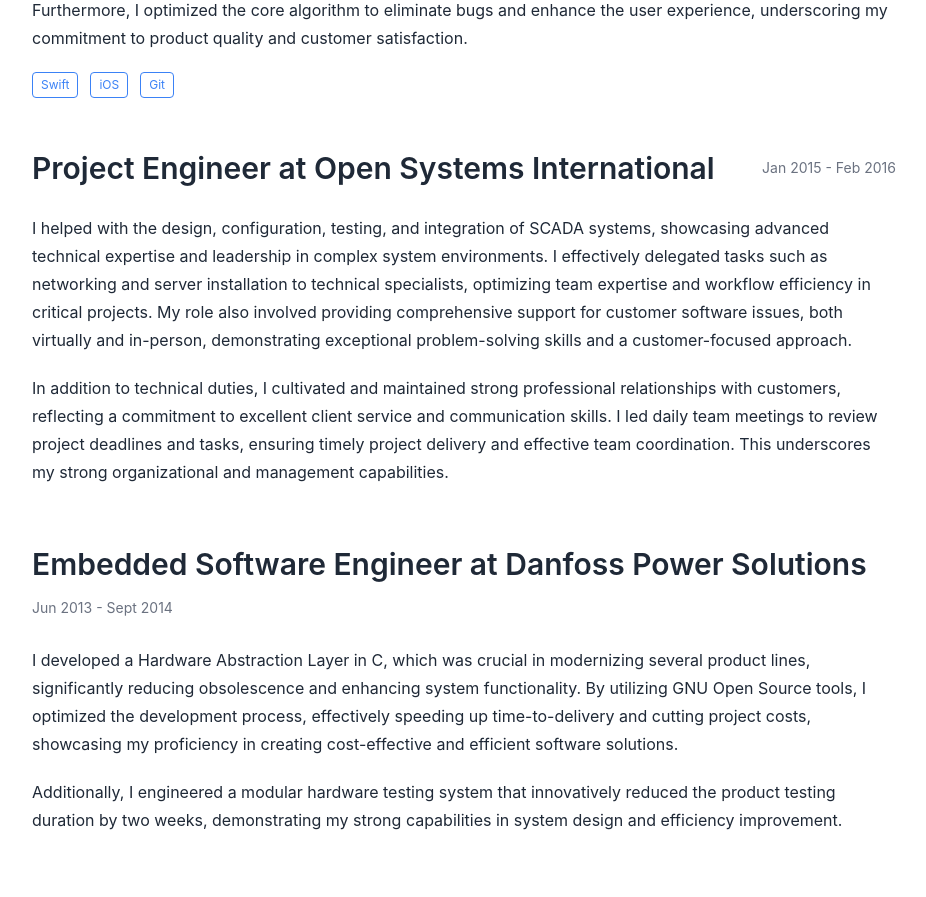
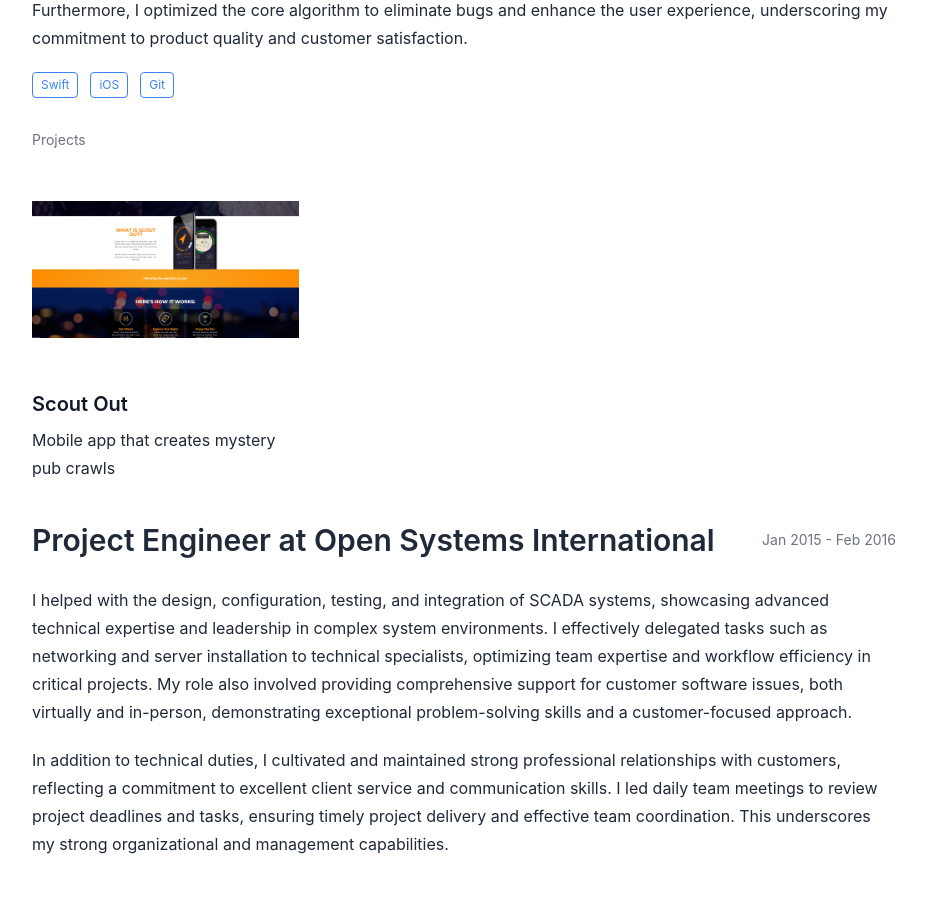
Before and after one commit to YaroslawBagriy/yaroslawbagriy, a Next.js app: page /experience in a window 1280 px wide. Shown: the part 4720-5617 px from the top of the page, without its empty margins (176-1102 px from the left). Built offline with nearby package versions, Linux system fonts and the light colour scheme.

Commit message:
feat: added Scout Out as a project

```diff
--- a/content/experiences.tsx
+++ b/content/experiences.tsx
@@ -172,7 +172,7 @@
       </>
     ),
     skills: [skills.swift, skills.ios, skills.git],
-    projects: [],
+    projects: [projects.scoutout],
   },
   {
     position: "Project Engineer",
--- a/content/projects.tsx
+++ b/content/projects.tsx
@@ -111,17 +111,41 @@
   testimonials: [],
 };
 
+const scoutout = {
+  title: "Scout Out",
+  link: "https://scoutoutapp.com/",
+  imageUrl: "/scoutout-1.png",
+  slug: "scoutout",
+  description: `
+      Scout Out is a nightlife discovery app designed to spice up your evenings by matching you with exciting new bars without revealing their names until you arrive. By simply setting your preferences in the app, Scout Out curates a mystery pub crawl experience for you, all at no cost. Users select their desired bar type, and the app takes care of the rest, guiding them on an adventure to discover a new bar. The journey to the mystery location is part of the excitement, as the app provides a path to follow without turn-by-turn directions, making each outing an exploration. Once you reach your destination, you're introduced to an awesome bar that might have otherwise remained off your radar, offering a unique way to enjoy the nightlife.
+  `,
+  snippet: "Mobile app that creates mystery pub crawls",
+  skills: [
+    skills.swift,
+    skills.ios,
+    skills.git,
+  ],
+  images: [
+    "/scoutout-1.png",
+  ],
+  testimonials: [],
+};
+
 export const projects: { [key: string]: Project } = {
   playgroup: {
     ...playgroup,
-    otherProjects: [referrakit, newslettercrew],
+    otherProjects: [referrakit, newslettercrew, scoutout],
   },
   newslettercrew: {
     ...newslettercrew,
-    otherProjects: [referrakit, playgroup],
+    otherProjects: [referrakit, playgroup, scoutout],
   },
   referrakit: {
     ...referrakit,
-    otherProjects: [newslettercrew, playgroup],
+    otherProjects: [newslettercrew, playgroup, scoutout],
+  },
+  scoutout: {
+    ...scoutout,
+    otherProjects: [newslettercrew, playgroup, referrakit],
   },
 };
```
Also changed, not shown: public/scoutout-1.png (added).
